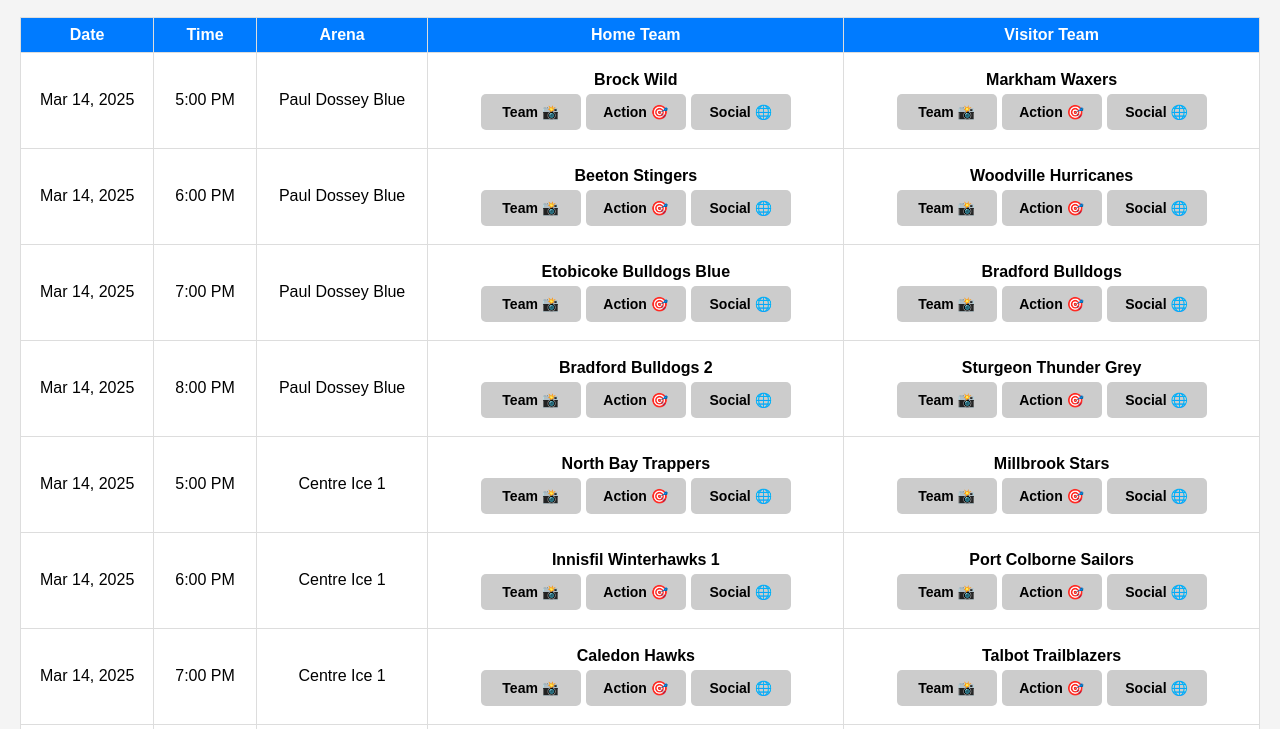
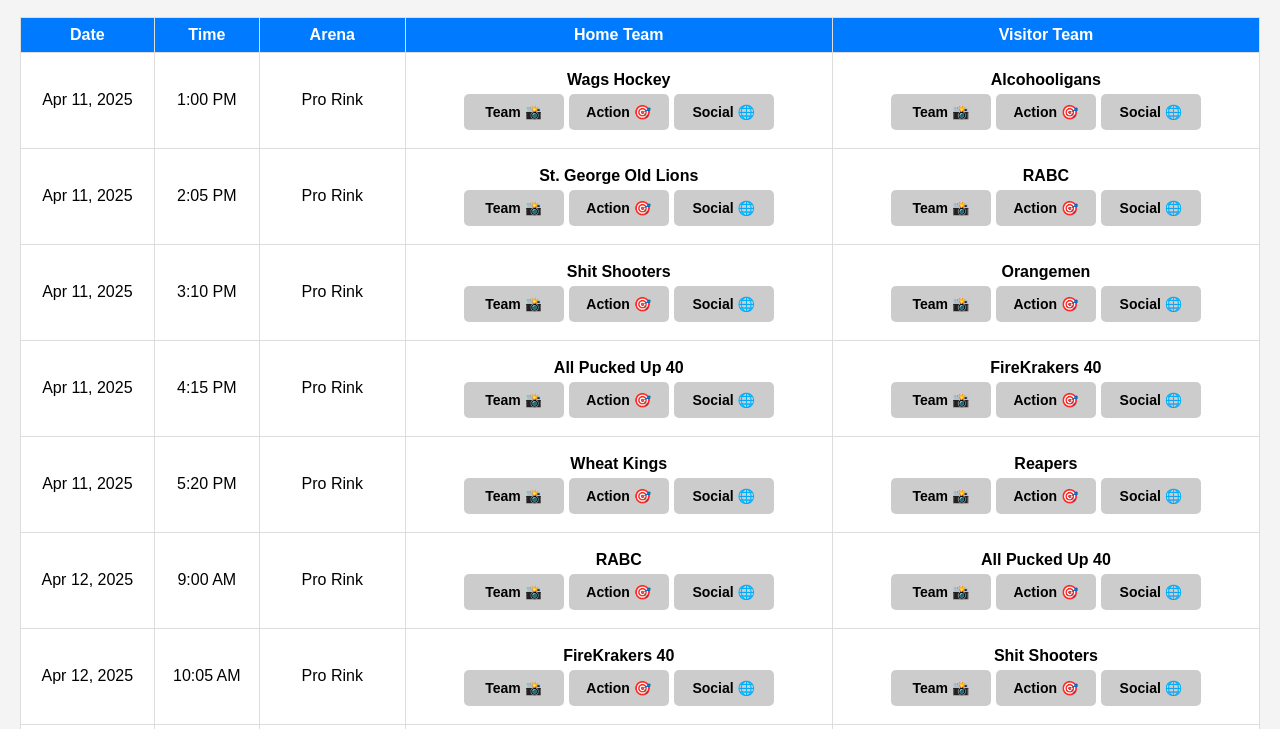
Before and after one commit to sunda290/hockey-photo-tracker, a plain HTML site: page index.html in a window 1280 px wide. Shown: the part 71-800 px from the top of the page. Drawn offline with Linux system fonts and the light colour scheme.

Commit message:
Add files via upload

```diff
--- a/index.html
+++ b/index.html
@@ -97,38 +97,25 @@
 
     <script>
         const games = [
-            { date: "Mar 14, 2025", time: "5:00 PM", arena: "Paul Dossey Blue", home: "Brock Wild", visitor: "Markham Waxers" },
-            { date: "Mar 14, 2025", time: "6:00 PM", arena: "Paul Dossey Blue", home: "Beeton Stingers", visitor: "Woodville Hurricanes" },
-            { date: "Mar 14, 2025", time: "7:00 PM", arena: "Paul Dossey Blue", home: "Etobicoke Bulldogs Blue", visitor: "Bradford Bulldogs" },
-            { date: "Mar 14, 2025", time: "8:00 PM", arena: "Paul Dossey Blue", home: "Bradford Bulldogs 2", visitor: "Sturgeon Thunder Grey" },
-            { date: "Mar 14, 2025", time: "5:00 PM", arena: "Centre Ice 1", home: "North Bay Trappers", visitor: "Millbrook Stars" },
-            { date: "Mar 14, 2025", time: "6:00 PM", arena: "Centre Ice 1", home: "Innisfil Winterhawks 1", visitor: "Port Colborne Sailors" },
-            { date: "Mar 14, 2025", time: "7:00 PM", arena: "Centre Ice 1", home: "Caledon Hawks", visitor: "Talbot Trailblazers" },
-            { date: "Mar 14, 2025", time: "8:00 PM", arena: "Centre Ice 1", home: "Tillsonburg LL2", visitor: "Nickel Centre Blast" },
-            { date: "Mar 14, 2025", time: "4:30 PM", arena: "Centre Ice 2", home: "Kirkland Lake", visitor: "Forest Hill Force Select Gold" },
-            { date: "Mar 14, 2025", time: "5:30 PM", arena: "Centre Ice 2", home: "Ingersoll 2", visitor: "Millbrook Stars" },
-            { date: "Mar 14, 2025", time: "6:30 PM", arena: "Centre Ice 2", home: "Lefroy Icebreakers 2", visitor: "Wainfleet Wild" },
-            { date: "Mar 14, 2025", time: "7:30 PM", arena: "Centre Ice 2", home: "Fort Erie Jr Meteors", visitor: "Kirkland Lake" },
-            { date: "Mar 14, 2025", time: "8:30 PM", arena: "Centre Ice 2", home: "Tillsonburg Tornadoes LL3", visitor: "Valley East Atom Flyers" },
+            { date: "Apr 11, 2025", time: "1:00 PM", arena: "Pro Rink", home: "Wags Hockey", visitor: "Alcohooligans" },
+            { date: "Apr 11, 2025", time: "2:05 PM", arena: "Pro Rink", home: "St. George Old Lions", visitor: "RABC" },
+            { date: "Apr 11, 2025", time: "3:10 PM", arena: "Pro Rink", home: "Shit Shooters", visitor: "Orangemen" },
+            { date: "Apr 11, 2025", time: "4:15 PM", arena: "Pro Rink", home: "All Pucked Up 40", visitor: "FireKrakers 40" },
+            { date: "Apr 11, 2025", time: "5:20 PM", arena: "Pro Rink", home: "Wheat Kings", visitor: "Reapers" },
 
-            { date: "Mar 15, 2025", time: "8:00 AM", arena: "Paul Dossey Blue", home: "Millbrook Stars", visitor: "Lefroy Icebreakers 2" },
-            { date: "Mar 15, 2025", time: "9:00 AM", arena: "Paul Dossey Blue", home: "Port Colborne Sailors", visitor: "Beeton Stingers" },
-            { date: "Mar 15, 2025", time: "10:00 AM", arena: "Paul Dossey Blue", home: "Bradford Bulldogs", visitor: "Caledon Hawks" },
-            { date: "Mar 15, 2025", time: "11:00 AM", arena: "Paul Dossey Blue", home: "Valley East Atom Flyers", visitor: "Bradford Bulldogs 2" },
-            { date: "Mar 15, 2025", time: "12:00 PM", arena: "Paul Dossey Blue", home: "Brock Wild", visitor: "Kirkland Lake" },
-            { date: "Mar 15, 2025", time: "1:00 PM", arena: "Paul Dossey Blue", home: "Bradford Bulldogs", visitor: "Talbot Trailblazers" },
+            { date: "Apr 12, 2025", time: "9:00 AM", arena: "Pro Rink", home: "RABC", visitor: "All Pucked Up 40" },
+            { date: "Apr 12, 2025", time: "10:05 AM", arena: "Pro Rink", home: "FireKrakers 40", visitor: "Shit Shooters" },
+            { date: "Apr 12, 2025", time: "11:10 AM", arena: "Pro Rink", home: "Orangemen", visitor: "St. George Old Lions" },
+            { date: "Apr 12, 2025", time: "12:00 PM", arena: "Lightning Rink", home: "Alcohooligans", visitor: "Wheat Kings" },
+            { date: "Apr 12, 2025", time: "12:15 PM", arena: "Pro Rink", home: "Reapers", visitor: "Wags Hockey" },
+            { date: "Apr 12, 2025", time: "1:05 PM", arena: "Lightning Rink", home: "Shit Shooters", visitor: "RABC" },
+            { date: "Apr 12, 2025", time: "2:20 PM", arena: "Pro Rink", home: "St. George Old Lions", visitor: "FireKrakers 40" },
+            { date: "Apr 12, 2025", time: "3:10 PM", arena: "Lightning Rink", home: "All Pucked Up 40", visitor: "Orangemen" },
+            { date: "Apr 12, 2025", time: "3:25 PM", arena: "Pro Rink", home: "Alcohooligans", visitor: "Reapers" },
+            { date: "Apr 12, 2025", time: "4:15 PM", arena: "Lightning Rink", home: "Wags Hockey", visitor: "Wheat Kings" },
 
-            { date: "Mar 15, 2025", time: "8:00 AM", arena: "Centre Ice 1", home: "Forest Hill Force Select Gold", visitor: "Brock Wild" },
-            { date: "Mar 15, 2025", time: "9:00 AM", arena: "Centre Ice 1", home: "Woodville Hurricanes", visitor: "Ingersoll 2" },
-            { date: "Mar 15, 2025", time: "10:00 AM", arena: "Centre Ice 1", home: "Markham Waxers", visitor: "North Bay Trappers" },
-            { date: "Mar 15, 2025", time: "11:00 AM", arena: "Centre Ice 1", home: "Nickel Centre Blast", visitor: "Tillsonburg Tornadoes LL3" },
-            { date: "Mar 15, 2025", time: "12:00 PM", arena: "Centre Ice 1", home: "Innisfil Winterhawks 1", visitor: "Millbrook Stars" },
+        ];
 
-            { date: "Mar 15, 2025", time: "8:30 AM", arena: "Centre Ice 2", home: "Wainfleet Wild", visitor: "Innisfil Winterhawks 1" },
-            { date: "Mar 15, 2025", time: "9:30 AM", arena: "Centre Ice 2", home: "Talbot Trailblazers", visitor: "Etobicoke Bulldogs Blue" },
-            { date: "Mar 15, 2025", time: "10:30 AM", arena: "Centre Ice 2", home: "Millbrook Stars", visitor: "Fort Erie Jr Meteors" },
-            { date: "Mar 15, 2025", time: "11:30 AM", arena: "Centre Ice 2", home: "Sturgeon Thunder Grey", visitor: "Tillsonburg LL2" },
-        ];
 
         let teamsSet = new Set(); // Para armazenar os times únicos
 
```
